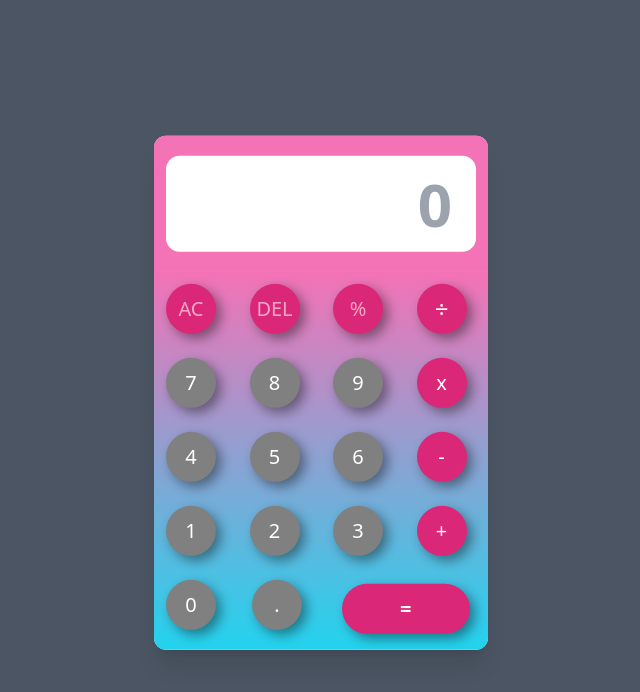
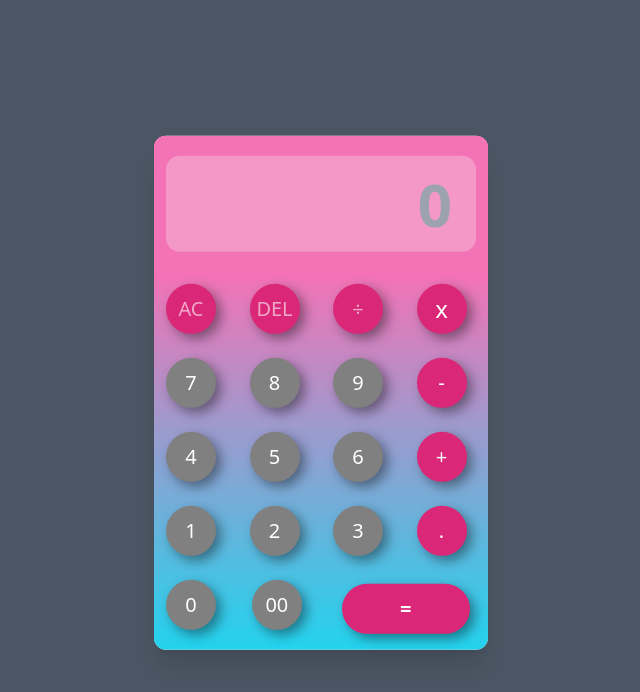
Before and after one commit to alxcyha/Calculator, a plain HTML site: page index.html in a window 1280 px wide. Shown: the whole page, without its empty margins (319-959 px from the left). Drawn offline with nearby package versions, Linux system fonts and the light colour scheme.

Commit message:
simple calculator

```diff
--- a/index.html
+++ b/index.html
@@ -19,7 +19,7 @@
 
         <div class="w-full align-top  rounded-xl bg-gray-50 shadow-xl text-gray-800 relative overflow-hidden" style="max-width:1080px">
             <div class="w-full bg-pink-400 h-full border-4 border-pink-400 flex items-end">
-                <input type="text" class="screen w-full py-5 px-6 text-6xl text-black text-right font-semibold" placeholder="0" id="screen">
+                <input type="text" class="screen w-full py-5 px-6 text-6xl text-black text-right font-semibold" placeholder="0" id="screen" disabled>
             </div>
             <div class="button w-full self-auto bg-gradient-to-b from-pink-400 to-cyan-400">
                 <div class="flex w-full">
@@ -30,10 +30,10 @@
                         <button class="symbol  outline-none focus:outline-none hover:bg-indigo-700 hover:bg-opacity-20 text-white text-opacity-60 text-xl font-normal" onclick="del()">DEL</button>
                     </div>
                     <div class="w-1/4 m-2  border-4 border-transparent rounded-lg">
-                        <button class="symbol  outline-none focus:outline-none hover:bg-indigo-700 hover:bg-opacity-20 text-white text-opacity-60 text-xl font-normal" onclick="show('%')">%</button>
+                        <button class="symbol  outline-none focus:outline-none hover:bg-indigo-700 hover:bg-opacity-20 text-white text-opacity-60 text-xl font-normal" onclick="show('/')">÷</button>
                     </div>
                     <div class="w-1/4 w-1/4 m-2  border-4 border-transparent rounded-lg">
-                        <button class="symbol  outline-none focus:outline-none  bg-opacity-10 hover:bg-indigo-700 hover:bg-opacity-20 text-white text-2xl font-normal" onclick="show('/')">÷</button>
+                        <button class="symbol  outline-none focus:outline-none  bg-opacity-10 hover:bg-indigo-700 hover:bg-opacity-20 text-white text-2xl font-normal" onclick="show('*')">x</button>
                     </div>
                 </div>
                 <div class="flex w-full">
@@ -47,7 +47,7 @@
                         <button class="number  outline-none focus:outline-none hover:bg-indigo-700 hover:bg-opacity-20 text-white text-xl font-light"onclick="show('9')">9</button>
                     </div>
                     <div class="w-1/4 m-2 border-4 border-transparent rounded-lg">
-                        <button class="symbol  outline-none focus:outline-none  bg-opacity-10  hover:bg-indigo-700 hover:bg-opacity-20 text-white text-xl font-normal" onclick="show('*')">x</button>
+                        <button class="symbol  outline-none focus:outline-none  bg-opacity-10  hover:bg-indigo-700 hover:bg-opacity-20 text-white text-xl font-normal" onclick="show('-')">-</button>
                     </div>
                 </div>
                 <div class="flex w-full">
@@ -61,7 +61,7 @@
                         <button class="number  outline-none focus:outline-none hover:bg-indigo-700 hover:bg-opacity-20 text-white text-xl font-light" onclick="show('6')">6</button>
                     </div>
                     <div class="w-1/4 m-2 border-4 border-transparent rounded-lg">
-                        <button class="symbol  outline-none focus:outline-none  bg-opacity-10 hover:bg-indigo-700 hover:bg-opacity-20 text-white text-xl font-normal" onclick="show('-')">-</button>
+                        <button class="symbol  outline-none focus:outline-none  bg-opacity-10 hover:bg-indigo-700 hover:bg-opacity-20 text-white text-xl font-normal" onclick="show('+')">+</button>
                     </div>
                 </div>
                 <div class="flex w-full">
@@ -75,7 +75,7 @@
                         <button class="number  outline-none focus:outline-none hover:bg-indigo-700 hover:bg-opacity-20 text-white text-xl font-light" onclick="show('3')">3</button>
                     </div>
                     <div class="w-1/4 m-2 border-4 border-transparent rounded-lg">
-                        <button class="symbol  outline-none focus:outline-none  bg-opacity-10  hover:bg-indigo-700 hover:bg-opacity-20 text-white text-xl font-normal" onclick="show('+')">+</button>
+                        <button class="symbol  outline-none focus:outline-none  bg-opacity-10  hover:bg-indigo-700 hover:bg-opacity-20 text-white text-xl font-normal" onclick="show('.')">.</button>
                     </div>
                 </div>
                 <div class="flex w-full">
@@ -84,7 +84,7 @@
                         <button class="number  outline-none focus:outline-none hover:bg-indigo-700 hover:bg-opacity-20 text-white text-xl font-light" onclick="show('0')">0</button>
                     </div>
                     <div class="w-1/4 m-2 border-4 border-transparent rounded-lg">
-                        <button class="number  outline-none focus:outline-none hover:bg-indigo-700 hover:bg-opacity-20 text-white text-xl font-normal" onclick="show('.')">.</button>
+                        <button class="number  outline-none focus:outline-none hover:bg-indigo-700 hover:bg-opacity-20 text-white text-xl font-normal" onclick="show('00')">00</button>
                     </div>
                     <div class="w-2/4 m-3 border-4 border-transparent rounded-lg">
                         <button class="symbol w-32 h-15 outline-none focus:outline-none rounded-full bg-opacity-30 hover:bg-indigo-700 hover:bg-opacity-40 text-white text-xl font-semibold" onclick="calc()">=</button>
--- a/script.js
+++ b/script.js
@@ -3,14 +3,26 @@ let display = document.getElementById("screen");
 function wipe(){
     display.value = "";
 }
+
 function del(){
     display.value = display.value.slice(0, -1);
 }
+
 function show(n){
     display.value += n;
 }
 
+function percentage() {
+	let result = 0;
+	result = Number.parseFloat(display.value) / 100;
+    document.getElementById('screen').value = result;
+}
+
 function calc(){
-    try{display.value = eval(display.value);}
-    catch(error){alert("Invalid, try again.")}
+    try{
+        display.value = eval(display.value);
+    }
+    catch(error){
+        alert("Invalid, try again.");
+    }
 }
```
